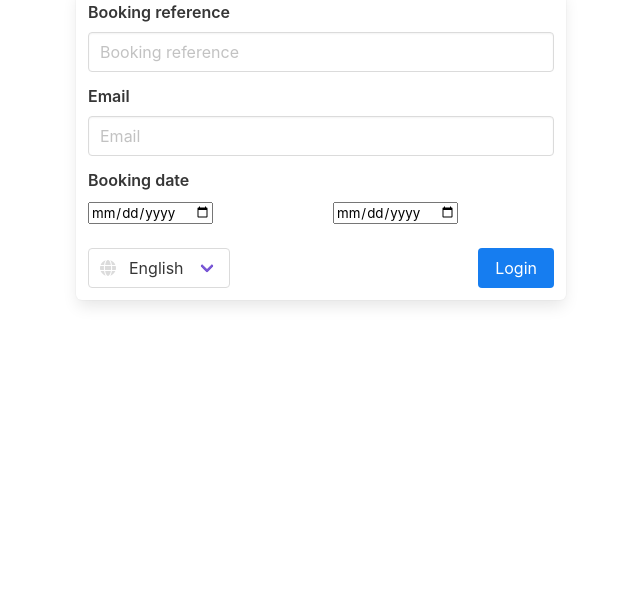
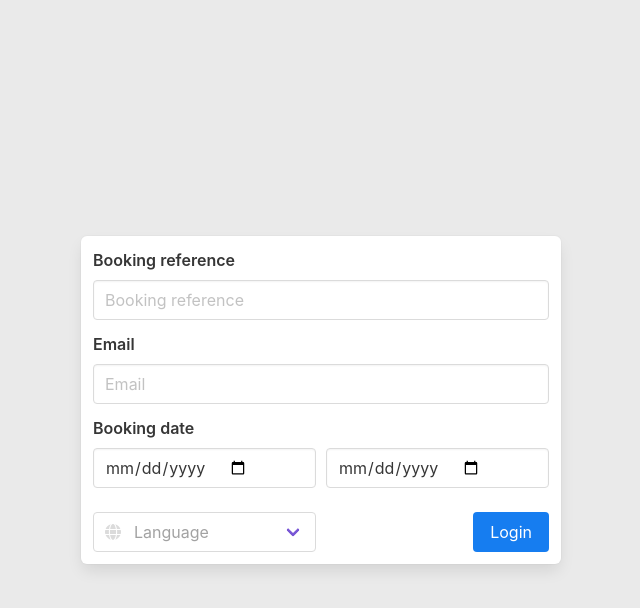
Before and after one commit to mehdi049/pre-check-in.ui, a Vue app: page / in a window 1280 px wide. Shown: the top 608 px of the page, without its empty margins (319-959 px from the left). Built offline with nearby package versions, Linux system fonts and the light colour scheme.

Commit message:
-log in page

```diff
--- a/public/index.html
+++ b/public/index.html
@@ -1,15 +1,19 @@
 <!DOCTYPE html>
 <html lang="">
   <head>
-    <meta charset="utf-8">
-    <meta http-equiv="X-UA-Compatible" content="IE=edge">
-    <meta name="viewport" content="width=device-width,initial-scale=1.0">
-    <link rel="icon" href="<%= BASE_URL %>favicon.ico">
+    <meta charset="utf-8" />
+    <meta http-equiv="X-UA-Compatible" content="IE=edge" />
+    <meta name="viewport" content="width=device-width,initial-scale=1.0" />
+    <link rel="icon" href="<%= BASE_URL %>favicon.ico" />
     <title><%= htmlWebpackPlugin.options.title %></title>
   </head>
   <body>
     <noscript>
-      <strong>We're sorry but <%= htmlWebpackPlugin.options.title %> doesn't work properly without JavaScript enabled. Please enable it to continue.</strong>
+      <strong
+        >We're sorry but <%= htmlWebpackPlugin.options.title %> doesn't work
+        properly without JavaScript enabled. Please enable it to
+        continue.</strong
+      >
     </noscript>
     <div id="app"></div>
     <!-- built files will be auto injected -->
--- a/src/components/Login.vue
+++ b/src/components/Login.vue
@@ -1,4 +1,5 @@
 <template>
+  <div id="login-container">
     <div class="content-center bg-gray">
       <div class="container">
         <div class="columns is-mobile is-centered">
@@ -9,48 +10,37 @@
               box
             "
           >
-          <div class="field">
-            <label class="label">Booking reference</label>
-            <div class="control">
-              <input
-                class="input"
-                type="text"
-                placeholder="Booking reference"
-              />
-            </div>
-          </div>
-          <div class="field">
-            <label class="label">Email</label>
-            <div class="control">
-              <input class="input" type="email" placeholder="Email" />
-            </div>
-          </div>
-          <div class="field">
-            <label class="label">Booking date</label>
+            <b-field label="Booking reference">
+              <b-input placeholder="Booking reference"></b-input>
+            </b-field>
+
+            <b-field label="Email">
+              <b-input placeholder="Email" type="email"></b-input>
+            </b-field>
+
+            <b-field label="Booking date">
               <div class="columns is-mobile">
                 <div class="column is-6">
                   <div class="control">
-                  <input type="date" placeholder="Arrival date" />
+                    <b-input placeholder="Arrival date" type="date"></b-input>
                   </div>
                 </div>
                 <div class="column is-6">
                   <div class="control">
-                  <input type="date" placeholder="departure date" />
+                    <b-input placeholder="Departure date" type="date"></b-input>
                   </div>
                 </div>
               </div>
-          </div>
+            </b-field>
+
             <div class="field">
               <div class="columns is-mobile">
                 <div class="column is-6">
                   <p class="control has-icons-left">
-                  <span class="select">
-                    <select>
-                      <option selected>English</option>
+                    <b-select placeholder="Language">
+                      <option>English</option>
                       <option>German</option>
-                    </select>
-                  </span>
-
+                    </b-select>
                     <span class="icon is-small is-left">
                       <font-awesome-icon :icon="['fas', 'globe']" />
                     </span>
@@ -58,7 +48,8 @@
                 </div>
                 <div class="column is-6">
                   <div class="control has-text-right">
-                  <a href="my-booking.html" class="button is-info">Login</a>
+                    <b-button type="is-info">Login</b-button>
+                  </div>
                 </div>
               </div>
             </div>
@@ -70,7 +61,18 @@
 </template>
 
 <script>
+import { faGlobe } from "@fortawesome/free-solid-svg-icons";
+import { library } from "@fortawesome/fontawesome-svg-core";
+library.add(faGlobe);
+
 export default {
   name: "Login",
 };
 </script>
+<style scoped>
+#login-container {
+  height: 100%;
+  position: absolute;
+  width: 100%;
+}
+</style>
--- a/src/main.js
+++ b/src/main.js
@@ -1,15 +1,12 @@
 import Vue from "vue";
 import App from "./App.vue";
 import Buefy from "buefy";
-import "buefy/dist/buefy.css";
-
-import { library } from "@fortawesome/fontawesome-svg-core";
-import { faGlobe } from "@fortawesome/free-solid-svg-icons";
 import { FontAwesomeIcon } from "@fortawesome/vue-fontawesome";
 
-library.add(faGlobe);
+import "buefy/dist/buefy.css";
+import "./assets/css/site.css";
+
 Vue.component("font-awesome-icon", FontAwesomeIcon);
-
 Vue.config.productionTip = false;
 Vue.use(Buefy);
 
```
Also changed, not shown: src/components/_shared/left-menu.vue (added), src/components/_shared/top-menu.vue (added). Lines whose indentation alone changed are shown as unchanged.
